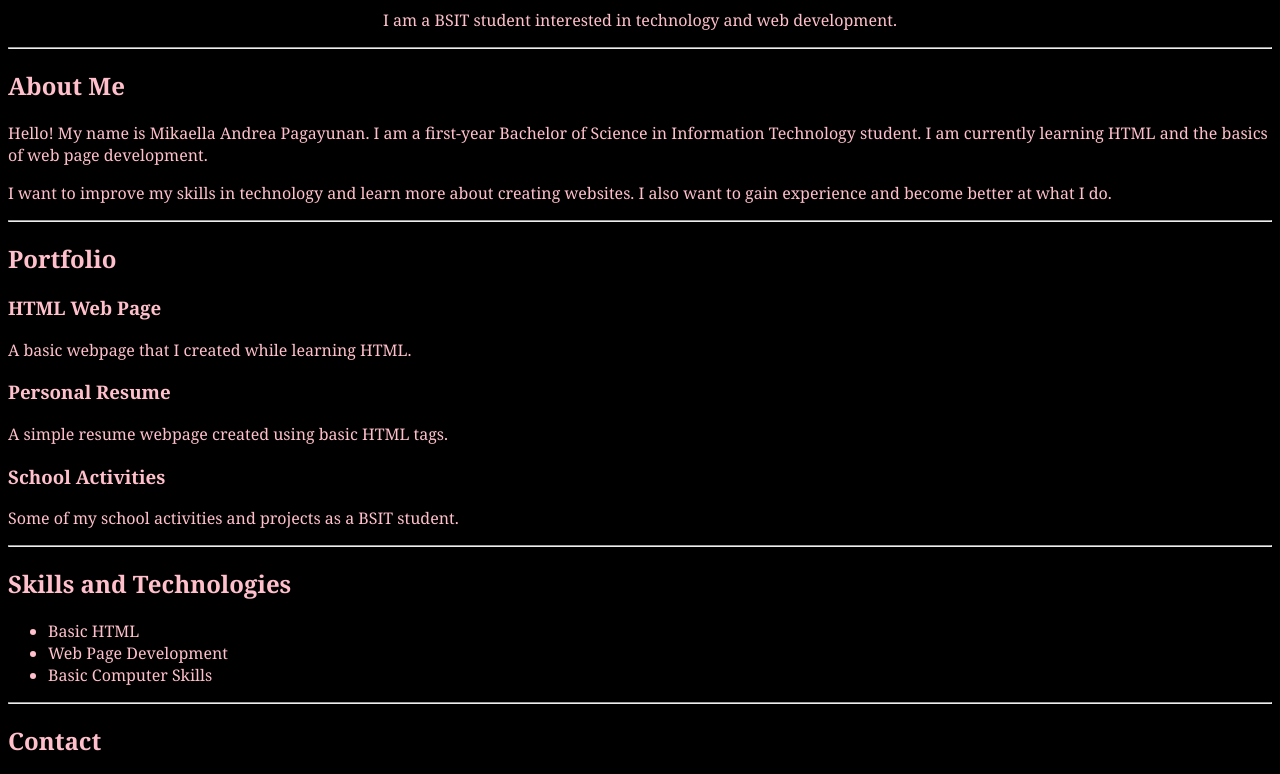
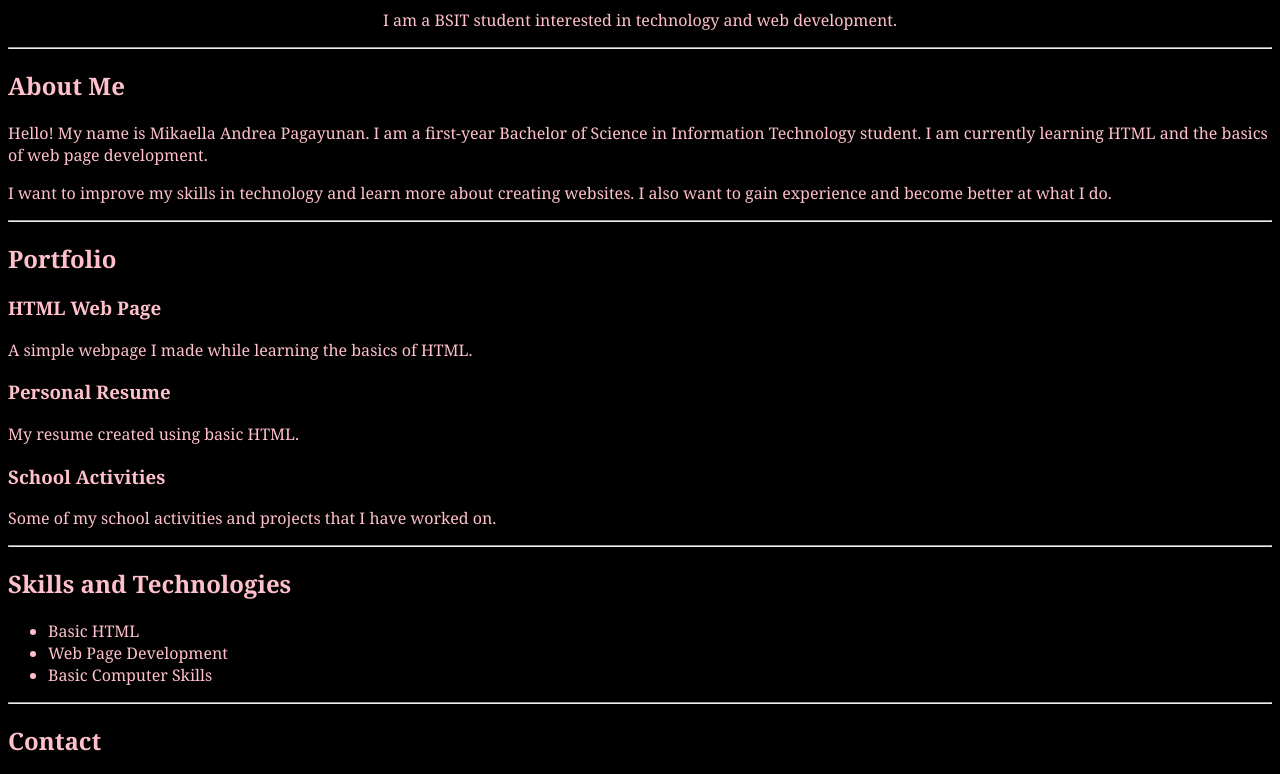
Before and after one commit to Mikaella2007/my-portfolio., a plain HTML site: page index.html in a window 1280 px wide. Shown: the part 625-1399 px from the top of the page. Drawn offline with Linux system fonts and the light colour scheme.

Commit message:
Add files via upload

```diff
--- a/index.html
+++ b/index.html
@@ -31,7 +31,7 @@
 
 <center>
 
-<img src="mika.jpg" alt="My Picture" width="300">
+<img src="mika.jpeg" alt="My Photo" width="300">
 
 </center>
 
@@ -80,25 +80,21 @@ at what I do.
 <h3>HTML Web Page</h3>
 
 <p>
-
-A basic webpage that I created while learning HTML.
-
+A simple webpage I made while learning the basics of HTML.
 </p>
 
 <h3>Personal Resume</h3>
 
 <p>
 
-A simple resume webpage created using basic HTML tags.
+My resume created using basic HTML.
 
 </p>
 
 <h3>School Activities</h3>
 
 <p>
-
-Some of my school activities and projects as a BSIT student.
-
+Some of my school activities and projects that I have worked on.
 </p>
 
 <hr>
```
Also changed, not shown: mika.jpeg (added).
